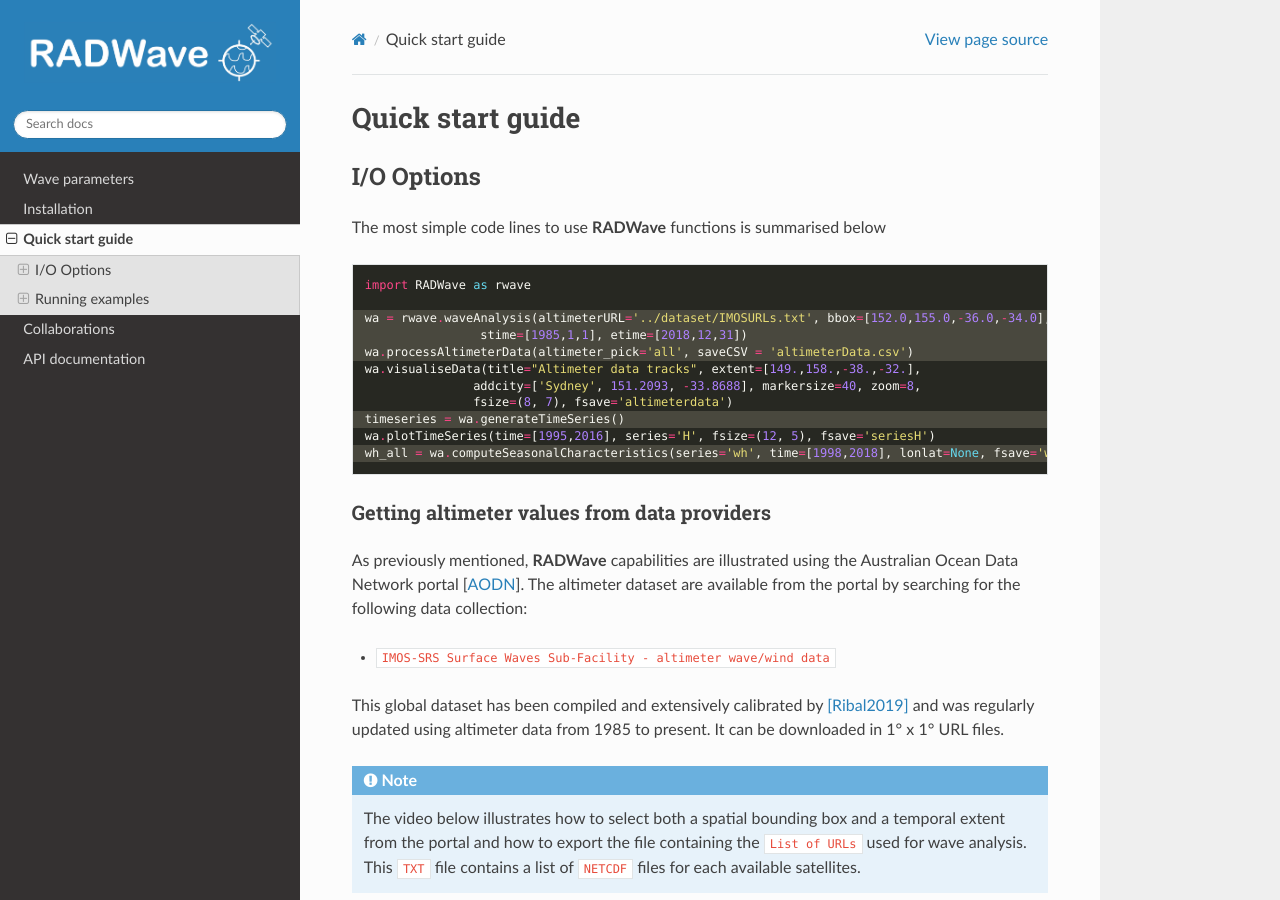
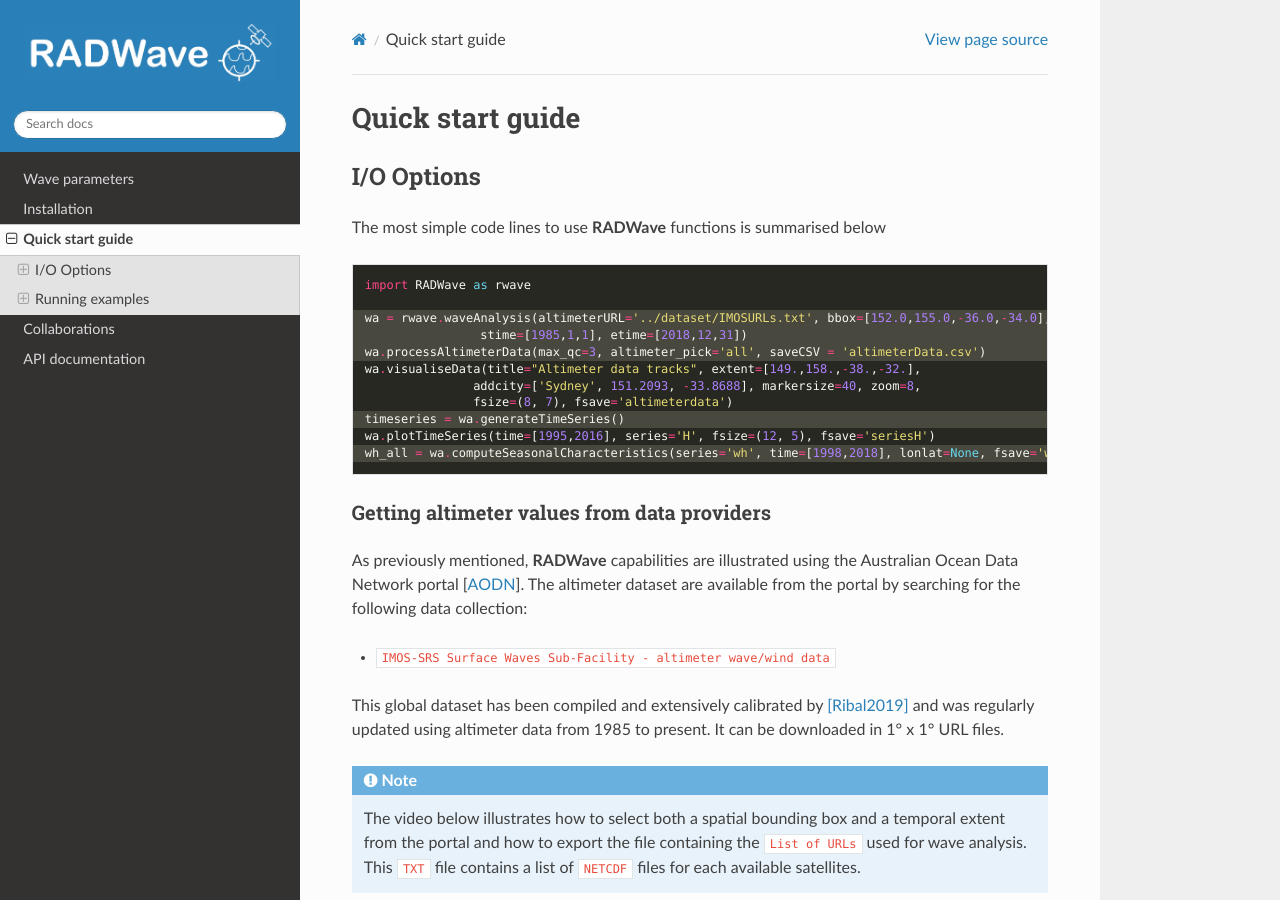
Before and after one commit to pyReef-model/RADWave, a Sphinx documentation site: the page built from docs/usage.rst, in a window 1280 px wide and 900 px high. Built offline with Sphinx 7.4.7 and the Read the Docs theme 2.0.0, drawn with Linux system fonts in a browser that asks for light colours; the version number is read from the project's files by our own code.

Commit message:
update qc flag

```diff
--- a/docs/usage.rst
+++ b/docs/usage.rst
@@ -13,7 +13,7 @@ The most simple code lines to use **RADWave** functions is summarised below
 
   wa = rwave.waveAnalysis(altimeterURL='../dataset/IMOSURLs.txt', bbox=[152.0,155.0,-36.0,-34.0],
                   stime=[1985,1,1], etime=[2018,12,31])
-  wa.processAltimeterData(altimeter_pick='all', saveCSV = 'altimeterData.csv')
+  wa.processAltimeterData(max_qc=3, altimeter_pick='all', saveCSV = 'altimeterData.csv')
   wa.visualiseData(title="Altimeter data tracks", extent=[149.,158.,-38.,-32.],
                  addcity=['Sydney', 151.2093, -33.8688], markersize=40, zoom=8,
                  fsize=(8, 7), fsave='altimeterdata')
@@ -76,7 +76,7 @@ After class initialisation querying the actual dataset is realised by calling th
 
 .. code-block:: python
 
-  wa.processAltimeterData(altimeter_pick='all', saveCSV = 'altimeterData.csv')
+  wa.processAltimeterData(max_qc=1, altimeter_pick='all', saveCSV = 'altimeterData.csv')
 
 
 The function can take some times to execute depending on the number of :code:`NETCDF` files to load and the size of the dataset to query.
--- a/setup.py
+++ b/setup.py
@@ -22,7 +22,7 @@ if __name__ == "__main__":
         author="Tristan Salles",
         author_email="tristan.salles@sydney.edu.au",
         url="https://github.com/pyReef-model/RADWave",
-        version="1.0.1",
+        version="1.0.2",
         description="A Python interface to perform wave analysis from satellite altimeter data.",
         long_description=long_description,
         long_description_content_type="text/markdown",
```
Also changed, not shown: 4 other files.
